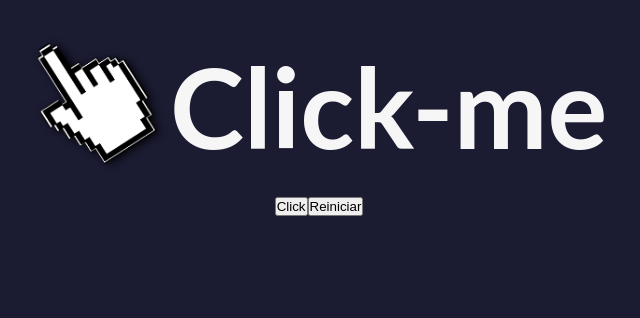
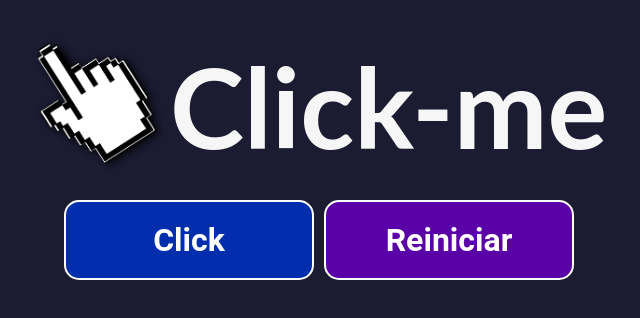
Before and after one commit to javiervsdev/react-freecodecamp, a React (Create React App) app: page / in a window 1280 px wide. Shown: the top 318 px of the page, without its empty margins (321-961 px from the left). Built offline with nearby package versions, Linux system fonts and the light colour scheme.

Commit message:
Add css to Boton component

```diff
--- a/src/components/Boton.jsx
+++ b/src/components/Boton.jsx
@@ -1,3 +1,5 @@
+import '../css/Boton.css';
+
 export default function Boton({texto, esBotonDeClick, clickHandler}) {
     return (
         <button
--- /dev/null
+++ b/src/css/Boton.css
@@ -0,0 +1,27 @@
+button {
+    width: 250px;
+    height: 80px;
+    font-size: 2rem;
+    font-family: Roboto, sans-serif;
+    font-weight: bold;
+    color: white;
+    border: 2px solid white;
+    border-radius: 15px;
+    margin: 5px;
+}
+
+.boton-click {
+    background-color: #002ead;
+}
+
+.boton-click:hover {
+    background-color: #102263
+}
+
+.boton-reiniciar {
+    background-color: #5a01a7;
+}
+
+.boton-reiniciar:hover {
+    background-color: #341061;
+}
```
